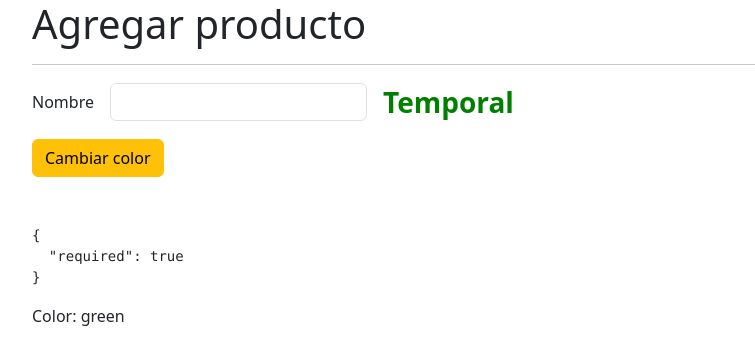
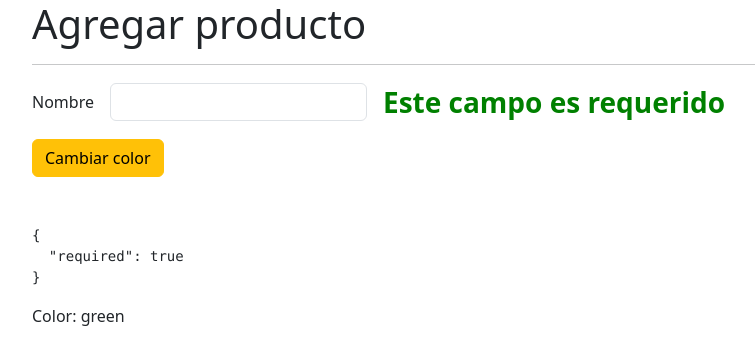
Before and after one commit to CinTutuDev/directiveSignals, an Angular app: page /products/product in a window 1280 px wide. Shown: the top 364 px of the page, without its empty margins (50-805 px from the left). Built offline with nearby package versions, Linux system fonts and the light colour scheme.

Commit message:
📌 Finished(errors)

```diff
--- a/src/app/products/pages/product-page/product-page.component.html
+++ b/src/app/products/pages/product-page/product-page.component.html
@@ -17,7 +17,13 @@
     </div>
     <div class="col-auto">
       <!-- Directiva Personalizada -->
-      <span customLabel [color]="color" class="fs-3 fw-bolder">Temporal</span>
+      <span
+        customLabel
+        [color]="color"
+        [errors]="myForm.get('name')?.errors"
+        class="fs-3 fw-bolder"
+        >Temporal</span
+      >
     </div>
   </div>
   <div class="row">
--- a/src/app/shared/directive/custom-label.directive.ts
+++ b/src/app/shared/directive/custom-label.directive.ts
@@ -5,21 +5,26 @@ import {
   Input,
   OnInit,
 } from '@angular/core';
+import { ValidationErrors } from '@angular/forms';
 
 @Directive({
   selector: '[customLabel]',
 })
 export class CustomLabelDirective implements OnInit {
+  private htmlElement?: ElementRef<HTMLElement>;
+  private _color: string = 'red';
+  private _errors?: ValidationErrors | null;
+
   @Input() set color(value: string) {
     this._color = value;
     this.setColor();
   }
-  private htmlElement?: ElementRef<HTMLElement>;
-  private _color: string = 'red';
 
+  @Input() set errors(value: ValidationErrors | null | undefined) {
+    this._errors = value;
+    this.setErrorsMsg();
+  }
   constructor(private el: ElementRef<HTMLElement>) {
-    /* console.log('cosntructor directiva'); */
-    /*  console.log(el); */
     this.htmlElement = el;
     /*  this.htmlElement.nativeElement.innerHTML = ''; */
   }
@@ -27,12 +32,38 @@ export class CustomLabelDirective implements OnInit {
     this.setColor();
   }
 
-  /*   @HostListener('mouseenter') onMouseEnter() {
-    this.highlight(this.highlightColor || 'yellow');
-  } */
-
-  private setColor() {
+  setColor() {
     if (!this.htmlElement) return;
     this.htmlElement!.nativeElement.style.color = this._color;
   }
+
+  setErrorsMsg(): void {
+    if (!this.htmlElement) return;
+    if (!this._errors) {
+      this.htmlElement.nativeElement.innerText = '';
+      return;
+    }
+
+    const errors = Object.keys(this._errors);
+    console.log(errors);
+
+    if (errors.includes('required')) {
+      this.htmlElement.nativeElement.innerText = 'Este campo es requerido';
+      return;
+    }
+    /*  Validators.minLength(6), Validators.email */
+
+    if (errors.includes('minlength')) {
+      const min = this._errors!['minlength']['requiredLength'];
+      const current = this._errors!['minlength']['actualLength'];
+      this.htmlElement.nativeElement.innerText =
+        `Minimo ${current}/${min} caracteres`;
+      return;
+    }
+
+    if (errors.includes('email')) {
+      this.htmlElement.nativeElement.innerText = 'No se ajusta al fomato de email';
+      return;
+    }
+  }
 }
```
